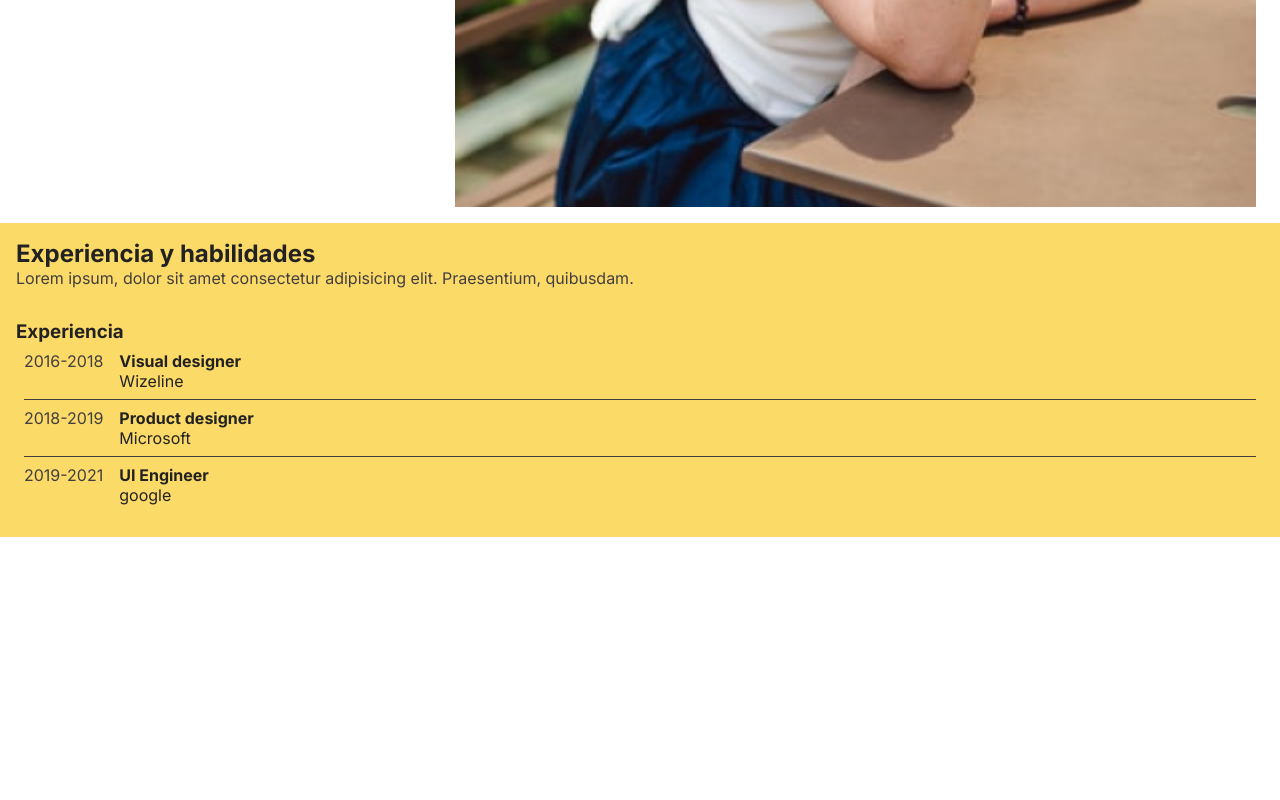
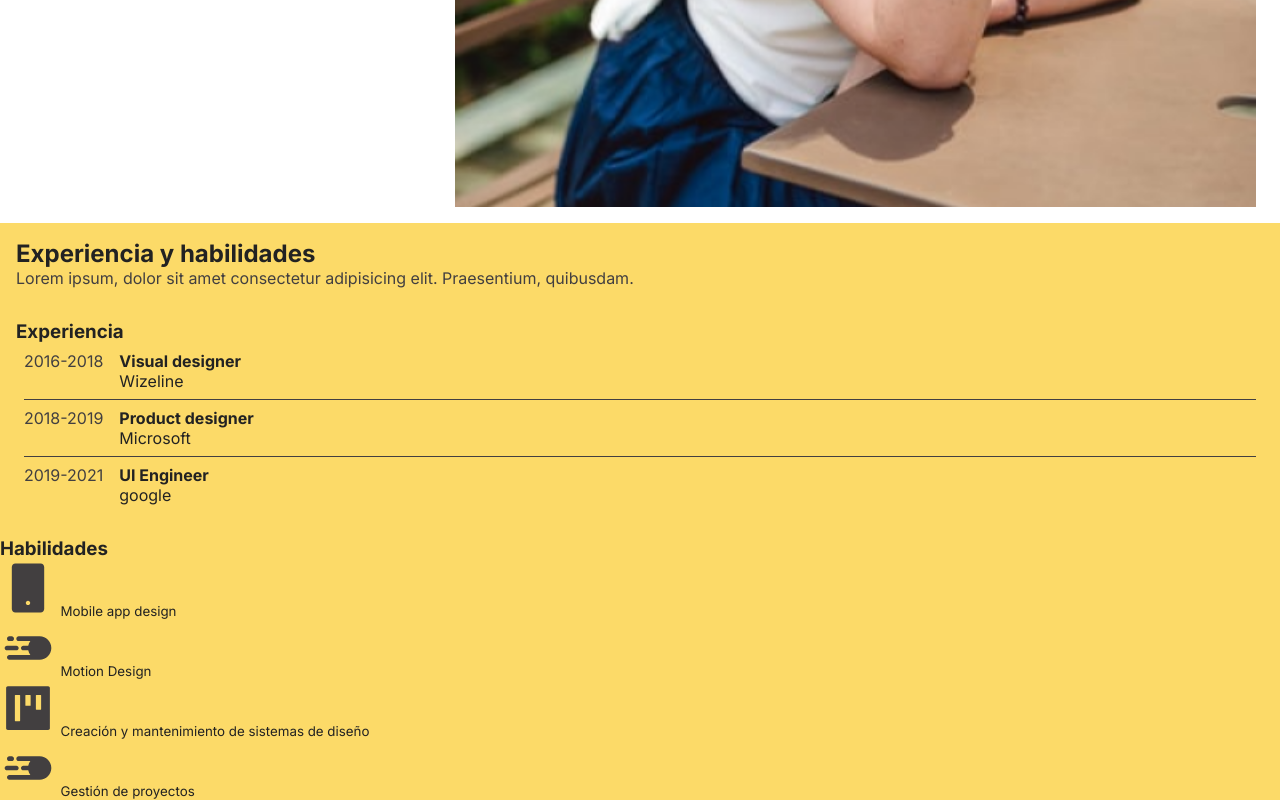
Before and after one commit to KatJauregui89/portafolio, a plain HTML site: page index.html in a window 1280 px wide. Shown: the part 723-1523 px from the top of the page. Before the commit the page ends 1260 px from the top, so only its background shows below. Drawn offline with Linux system fonts and the light colour scheme.

Commit message:
add habilidades markup

```diff
--- a/index.html
+++ b/index.html
@@ -78,8 +78,33 @@
                         </div>
                     </div>
                 </div>
+              <div class="section-habilidades">
+                <h3>Habilidades</h3>
+                <div class="habilidades-container">
+                    <div>
+                        <img src="./assets/icons/mobile.svg" alt="">
+                        <small>Mobile app design</small>
+                    </div>
 
+                    <div>
+                        <img src="./assets/icons/motion.svg" alt="">
+                        <small>Motion Design</small>
+                    </div>
+
+                    <div>
+                        <img src="./assets/icons/ design.svg" alt="">
+                        <small>Creación y mantenimiento de sistemas de diseño</small>
+                    </div>
+
+                    <div>
+                        <img src="./assets/icons/motion.svg" alt="">
+                        <small>Gestión de proyectos</small>
+                    </div>
+
+                </div>
+              </div>
             </section>
+
         </main>
     </header>
 </body>
```
